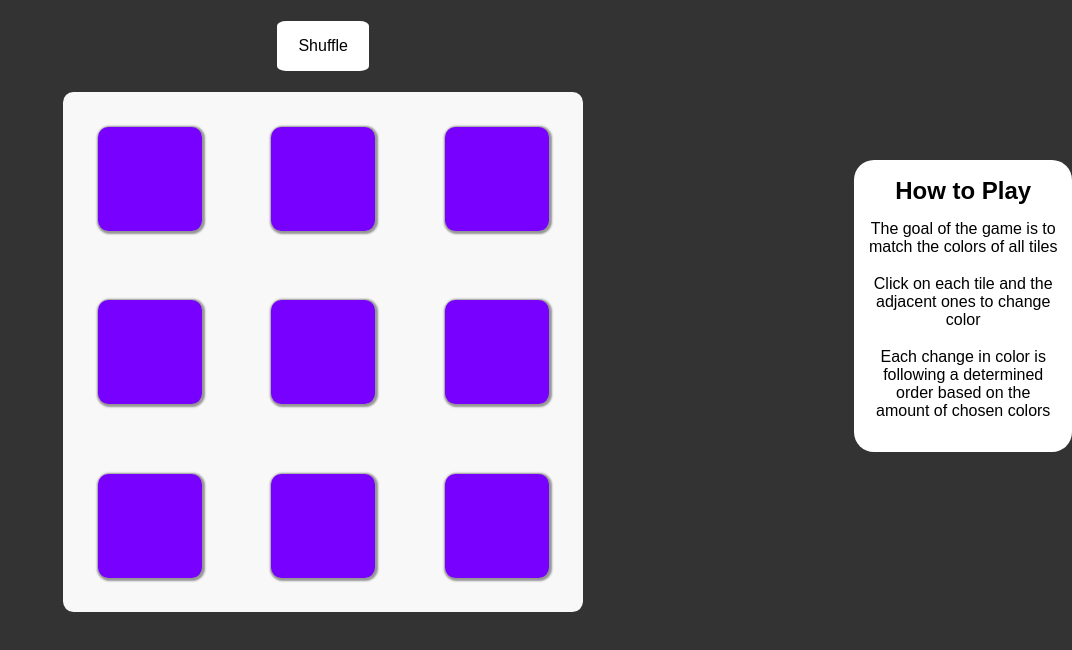
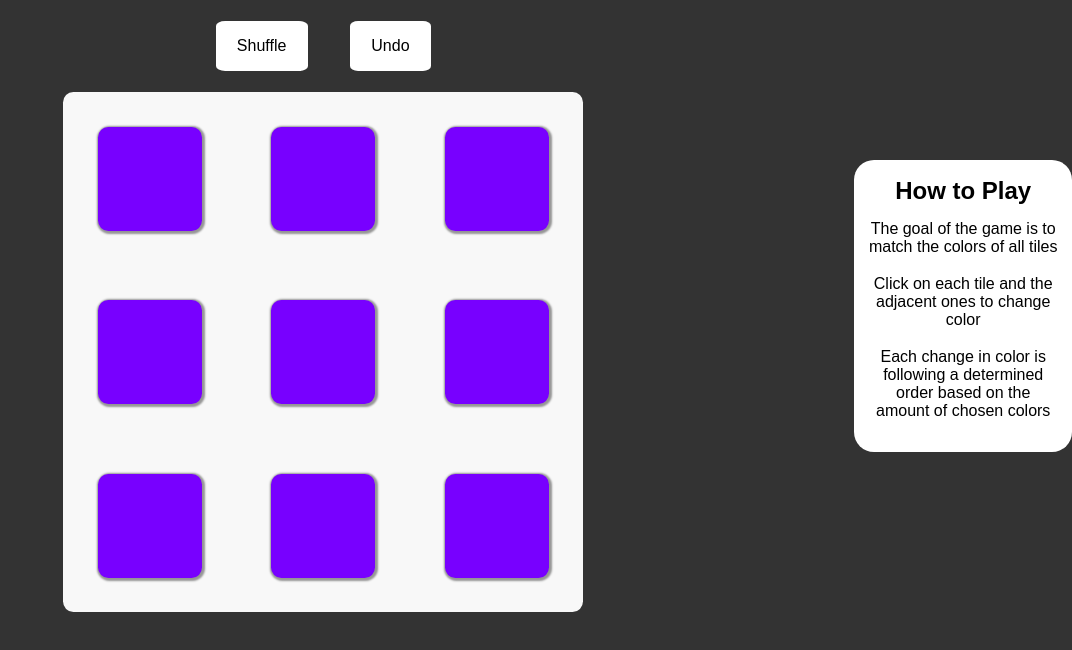
Before and after one commit to statist32/squarepair, a React (Create React App) app: page / in a window 1280 px wide. Shown: the top 650 px of the page, without its empty margins (208-1280 px from the left). Built offline with nearby package versions, Linux system fonts and the light colour scheme.

Commit message:
added undo button and logic

```diff
--- a/src/components/screens/Board/Board.js
+++ b/src/components/screens/Board/Board.js
@@ -42,7 +42,7 @@ function _Board({ columns = 3, rows = 3 }) {
         return '#7800ff'
 
       default:
-        return 'black'
+        return 'transparent'
     }
   }
   function changeTile(row, column) {
@@ -71,6 +71,7 @@ function _Board({ columns = 3, rows = 3 }) {
       //flashes the background green and removes it afterwards
       setHasWon(true)
       setTimeout(() => setHasWon(false), 1000)
+      initBoard(rows, columns)
     }
   }
 
@@ -86,6 +87,15 @@ function _Board({ columns = 3, rows = 3 }) {
       shuffleBoard(shuffles)
     }
   }
+
+  function undoMove() {
+    if (history.length - 1 > 0) {
+      let tempHistory = history
+      tempHistory.pop()
+      setHistory([...tempHistory])
+    }
+  }
+
   function checkWin() {
     let win = true
     const first = board[0][0]
@@ -103,6 +113,7 @@ function _Board({ columns = 3, rows = 3 }) {
           text={hasWon ? 'You did it!' : 'Shuffle'}
           onClick={() => shuffleBoard(20)}
         />
+        <StyledButton text={'Undo'} onClick={() => undoMove()} />
       </div>
       <div className={`board ${hasWon ? 'bg-green' : ''}`}>
         {board.map((row, index) => (
```
